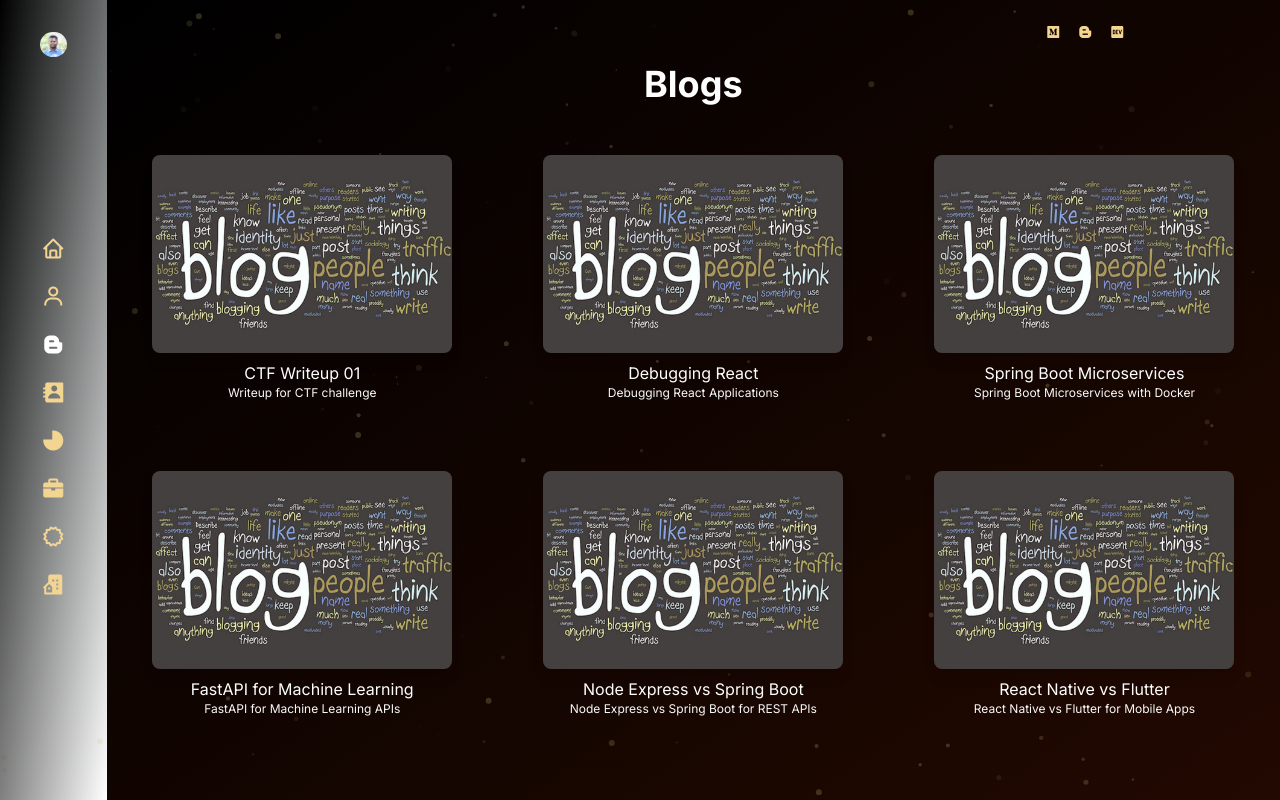
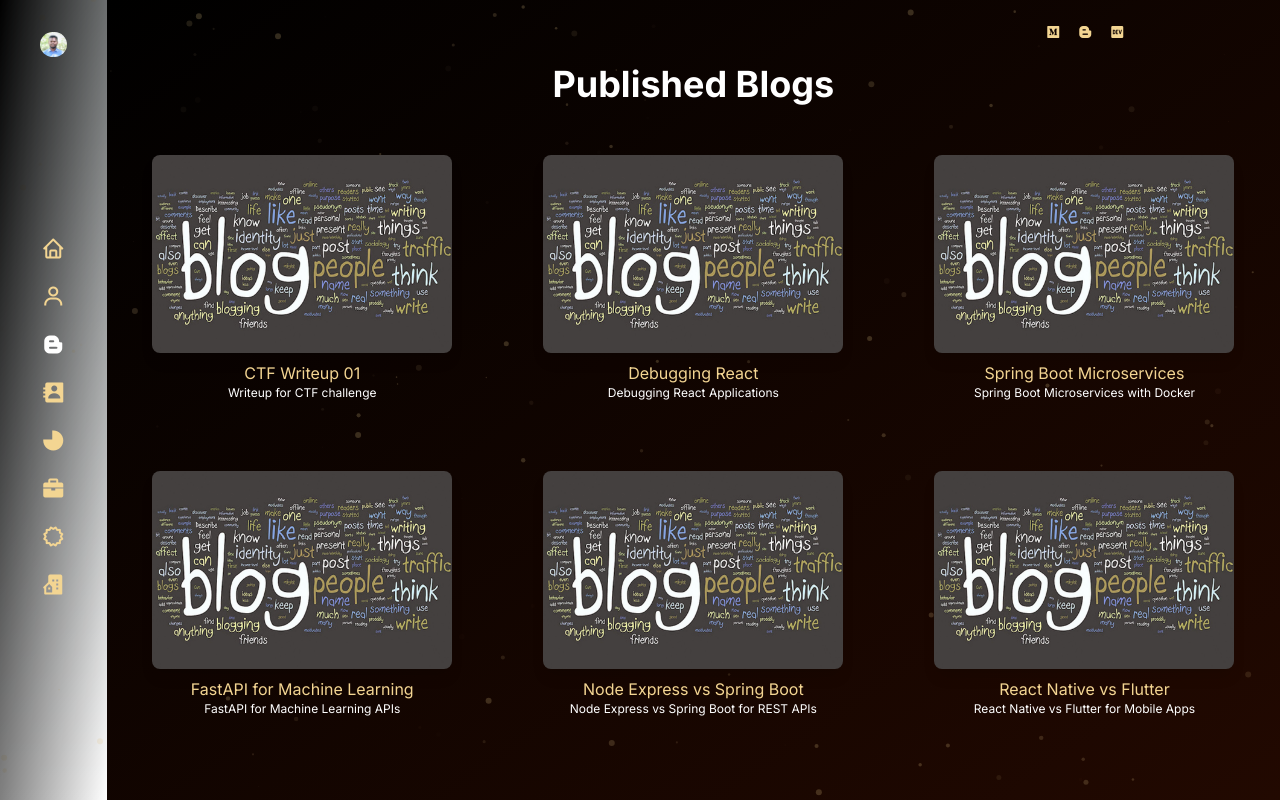
Before and after one commit to KasunUdaraWaththeHewa/Kasun-Udara-Frontend, a Next.js app: page /blog in a window 1280 px wide. Built offline with nearby package versions, Linux system fonts and the light colour scheme.

Commit message:
minor adjustment

```diff
--- a/src/app/blog/page.tsx
+++ b/src/app/blog/page.tsx
@@ -81,7 +81,7 @@ export default function Page() {
         </div>
         <div className="mt-4">
           <h1 className="text-4xl text-white w-full text-center">
-            <b>Blogs</b>
+            <b>Published Blogs</b>
           </h1>
         </div>
         <div
@@ -104,8 +104,8 @@ export default function Page() {
                     height={300}
                     className="rounded-lg shadow-lg"
                   />
-                  <h1 className="text-white text-1xl mt-2">{blog.title}</h1>
-                  <p className="text-gray text-xs">{blog.subtitle}</p>
+                  <h1 className="text-gold text-1xl mt-2">{blog.title}</h1>
+                  <p className="text-white text-xs">{blog.subtitle}</p>
                 </a>
               </div>
             ))
```
